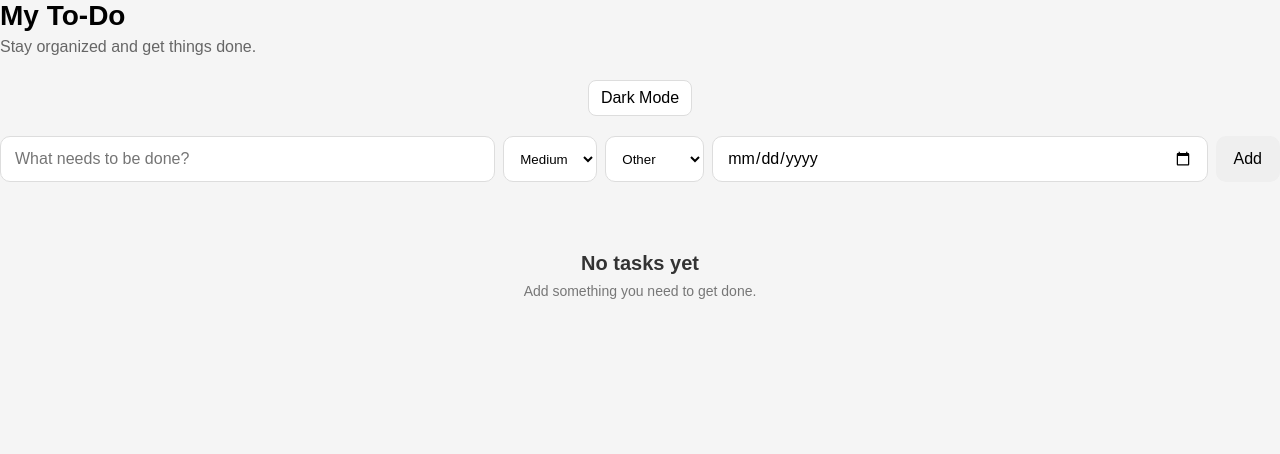
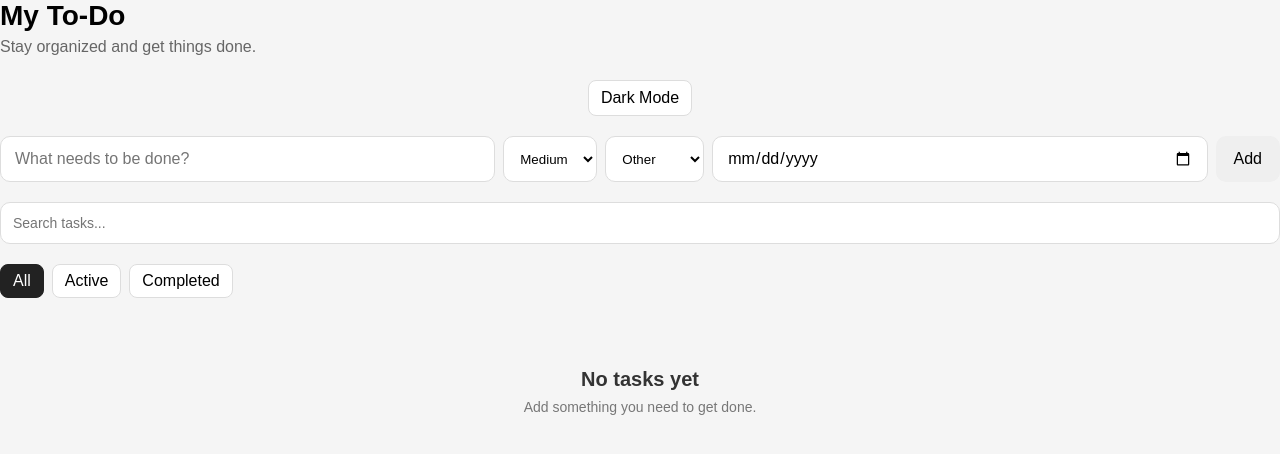
Before and after one commit to Devansh23007/To-Do-App, a React (Vite) app: page / in a window 1280 px wide. Shown: the top 454 px of the page. Built offline with nearby package versions, Linux system fonts and the light colour scheme.

Commit message:
Added Filter

```diff
--- a/src/App.css
+++ b/src/App.css
@@ -321,3 +321,79 @@
   background: #333;
   color: #ccc;
 }
+
+.search-box {
+  margin-bottom: 20px;
+}
+
+.search-box input {
+  width: 100%;
+  box-sizing: border-box;
+  padding: 12px;
+  border: 1px solid #ddd;
+  border-radius: 10px;
+  font-size: 14px;
+  outline: none;
+}
+
+.search-box input:focus {
+  border-color: #999;
+}
+
+.dark .search-box input {
+  background: #252525;
+  color: white;
+  border-color: #444;
+}
+
+.dark .search-box input::placeholder {
+  color: #888;
+}
+
+.filter-buttons {
+  display: flex;
+  gap: 8px;
+  margin-bottom: 20px;
+}
+
+.filter-buttons button {
+  padding: 7px 12px;
+  border: 1px solid #ddd;
+  border-radius: 8px;
+  background: white;
+  cursor: pointer;
+}
+
+.filter-buttons button:hover {
+  background: #f5f5f5;
+}
+
+.filter-buttons button.active {
+  background: #222;
+  color: white;
+  border-color: #222;
+}
+
+.dark .filter-buttons button {
+  background: #252525;
+  color: #ccc;
+  border-color: #444;
+}
+
+.dark .filter-buttons button:hover {
+  background: #333;
+}
+
+.dark .filter-buttons button.active {
+  background: white;
+  color: #222;
+  border-color: white;
+}
+
+.filter-buttons {
+  overflow-x: auto;
+}
+
+.filter-buttons button {
+  white-space: nowrap;
+}
--- a/src/App.tsx
+++ b/src/App.tsx
@@ -4,6 +4,8 @@ import AddTask from "./components/AddTask";
 import TaskList from "./components/TaskList";
 import "./App.css";
 import type { Category, Priority, Task } from "./types";
+
+type Filter = "all" | "active" | "completed";
 
 function App() {
   const [task, setTask] = useState("");
@@ -12,6 +14,8 @@ function App() {
   const [tasks, setTasks] = useState<Task[]>([]);
   const [darkMode, setDarkMode] = useState(false);
   const [dueDate, setDueDate] = useState("");
+  const [searchText, setSearchText] = useState("");
+  const [filter, setFilter] = useState<Filter>("all");
 
   const addTask = () => {
     if (task.trim() === "") {
@@ -66,6 +70,19 @@ const editTask = (
   setTasks(tasks.filter((_, taskIndex) => taskIndex !== index));
 };
 
+const filteredTasks = tasks.filter((task) => {
+  const matchesSearch = task.text
+    .toLowerCase()
+    .includes(searchText.toLowerCase());
+
+  const matchesFilter =
+    filter === "all" ||
+    (filter === "active" && !task.completed) ||
+    (filter === "completed" && task.completed);
+
+  return matchesSearch && matchesFilter;
+});
+
 return (
   <div className={`app ${darkMode ? "dark" : ""}`}>
     <Header />
@@ -89,8 +106,40 @@ return (
   addTask={addTask}
 />
 
+<div className="search-box">
+  <input
+    type="text"
+    placeholder="Search tasks..."
+    value={searchText}
+    onChange={(event) => setSearchText(event.target.value)}
+  />
+</div>
+
+<div className="filter-buttons">
+  <button
+    className={filter === "all" ? "active" : ""}
+    onClick={() => setFilter("all")}
+  >
+    All
+  </button>
+
+  <button
+    className={filter === "active" ? "active" : ""}
+    onClick={() => setFilter("active")}
+  >
+    Active
+  </button>
+
+  <button
+    className={filter === "completed" ? "active" : ""}
+    onClick={() => setFilter("completed")}
+  >
+    Completed
+  </button>
+</div>
+
       <TaskList
-  tasks={tasks}
+  tasks={filteredTasks}
   toggleTask={toggleTask}
   deleteTask={deleteTask}
   editTask={editTask}
```
